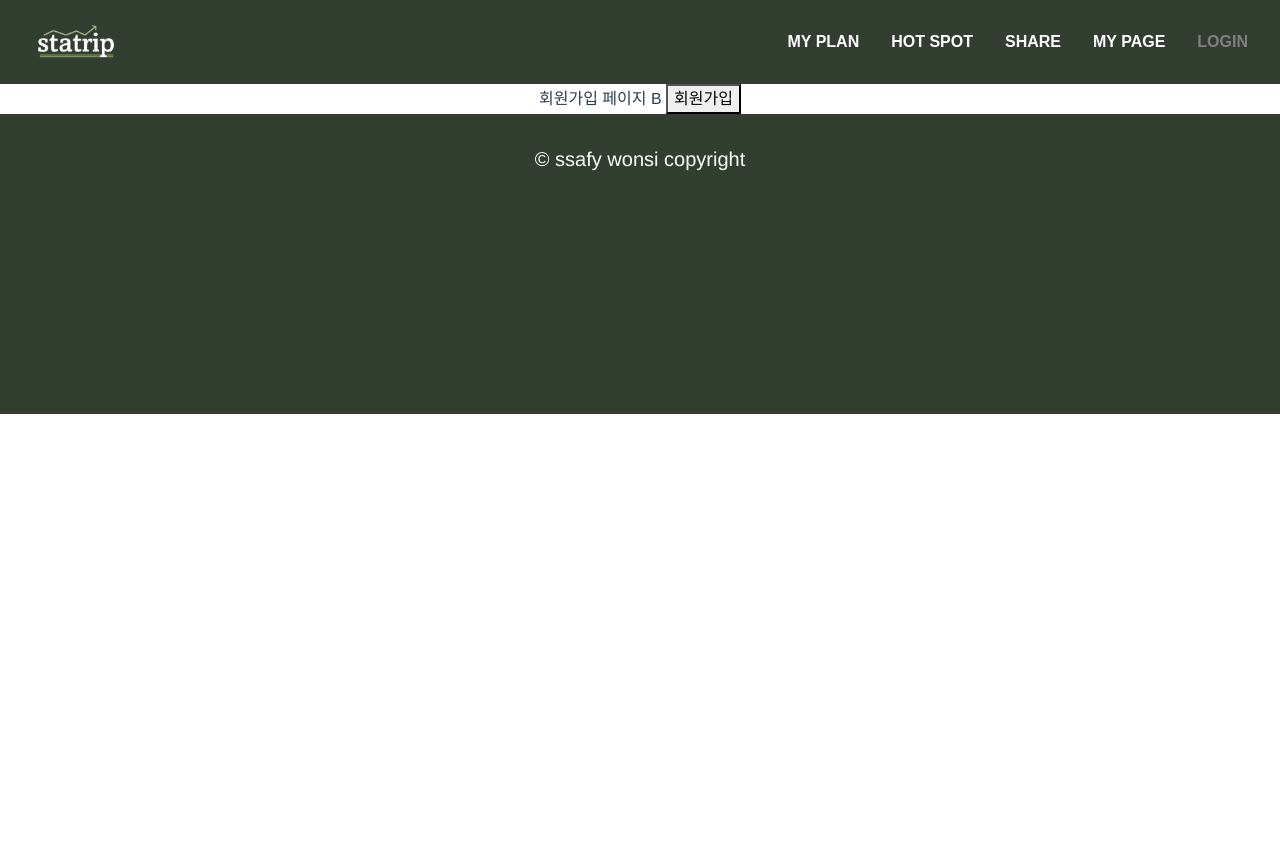
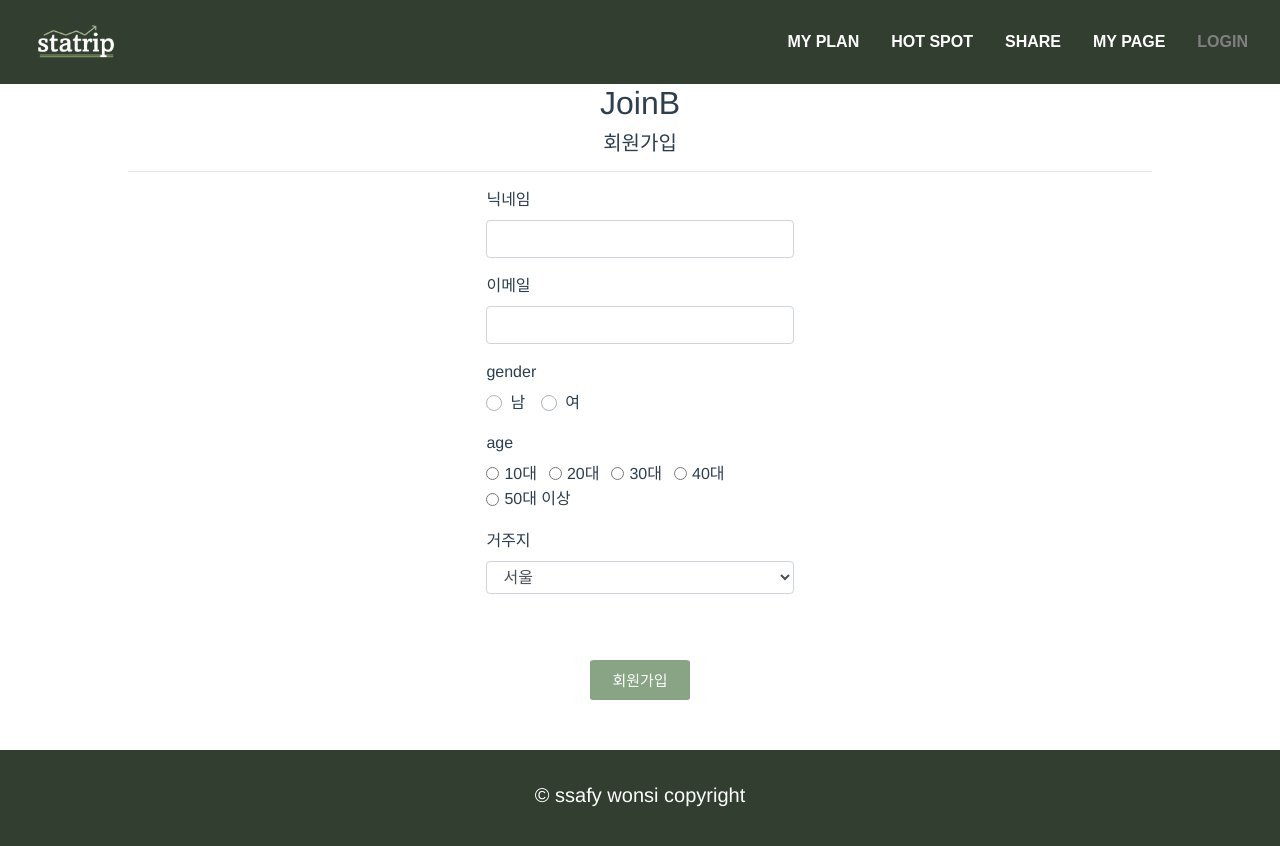
Before and after one commit to 210-reverof/statrip, a Vue app in the folder frontend/: page /auth/joinb in a window 1280 px wide. Shown: the top 846 px of the page. Before the commit the page ends 800 px from the top, so only its background shows below. Built offline with nearby package versions, Linux system fonts and the light colour scheme; a web font is replaced by a local one.

Commit message:
add: 회원가입 view 완성 #10

```diff
--- a/frontend/src/components/auth/AuthJoinB.vue
+++ b/frontend/src/components/auth/AuthJoinB.vue
@@ -1,13 +1,172 @@
 <template>
-    <div class="auth-join-b">
-        회원가입 페이지 B
-        <button>회원가입</button>
+  <div class="auth-login">
+    <h2>JoinB</h2>
+    <h5>회원가입</h5>
+    <hr />
+    <div class="form-size">
+      <b-row>
+        <b-col>
+          <div class="form-group">
+            <label for="usernickn">닉네임</label>
+            <input
+              type="text"
+              class="form-control"
+              id="usernickn"
+              v-model="usernickn"
+            />
+          </div>
+        </b-col>
+      </b-row>
+      <b-row>
+        <b-col>
+          <div class="form-group">
+            <label for="email">이메일</label>
+            <input
+              type="text"
+              class="form-control"
+              id="email"
+              v-model="email"
+            />
+          </div>
+        </b-col>
+      </b-row>
+      <b-row>
+        <b-col>
+          <b-form-group label="gender">
+            <b-form-radio-group
+              id="gender"
+              v-model="gender"
+              :options="genderoptions"
+              name="gender"
+            ></b-form-radio-group>
+          </b-form-group>
+        </b-col>
+      </b-row>
+      <b-row>
+        <b-col>
+          <b-form-group label="age">
+            <b-form-radio-group
+              id="age"
+              v-model="ages"
+              :options="ageoptions"
+              name="age"
+              plain
+            ></b-form-radio-group>
+          </b-form-group>
+        </b-col>
+      </b-row>
+      <b-row>
+        <b-col>
+          <div class="form-group">
+            <label for="gender">거주지</label>
+            <b-form-select
+              v-model="addr"
+              :options="addroptions"
+              plain
+            ></b-form-select>
+          </div>
+        </b-col>
+      </b-row>
+      <div>
+        <div class="next-btn" @click="next()">회원가입</div>
+      </div>
     </div>
+  </div>
 </template>
 
 <script>
+export default {
+  name: "AuthJoinB",
+  data() {
+    return {
+      usernickn: "",
+      email: "",
+      gender: "",
+      ages: "",
+      addr: "서울",
+      addroptions: [
+        { value: "서울", text: "서울" },
+        { value: "인천/경기", text: "인천/경기" },
+        { value: "강원", text: "강원" },
+        { value: "대전/충남", text: "대전/충남" },
+      ],
+      genderoptions: [
+        { text: "남", value: "male" },
+        { text: "여", value: "female" },
+      ],
+      ageoptions: [
+        { text: "10대", value: "teen" },
+        { text: "20대", value: "twenty" },
+        { text: "30대", value: "thirty" },
+        { text: "40대", value: "forty" },
+        { text: "50대 이상", value: "fifty" },
+      ],
+    };
+  },
+  methods: {
+    submitForm() {
+      this.id = "";
+      this.password = "";
+    },
+    submit() {
+      console.log("authJoinB");
+    },
+    next() {
+      console.log("next");
+      console.log(this.usernickn);
+      console.log(this.email);
+      console.log(this.gender);
+      console.log(this.ages);
+      console.log(this.addr);
+      this.$router.push("/auth/login");
+    },
+  },
+};
+</script>
 
-export default {
-    name: "AuthJoinB",
+<style scoped>
+.auth-login {
+  align-items: center;
+  width: 80%;
+  margin: 0 auto;
 }
-</script>
+
+.join-link {
+  margin-top: 60px;
+  margin-bottom: 60px;
+  text-decoration: underline;
+  cursor: pointer;
+}
+
+.form-size {
+  margin: 0 auto;
+  width: 30%;
+}
+
+.form-group {
+  text-align: left;
+}
+
+.btn-pos {
+  margin-top: 30px;
+}
+
+.next-btn {
+  border: 1px solid;
+  height: 40px;
+  max-width: 100px;
+  border-color: #88a484;
+  background-color: #88a484;
+  border-radius: 5%;
+  text-align: center;
+  color: white;
+  font-size: 15px;
+  margin: 50px auto;
+  padding: 9px 0;
+}
+.next-btn:hover {
+  opacity: 1;
+  background-color: #699a63;
+  cursor: pointer;
+}
+</style>
```
